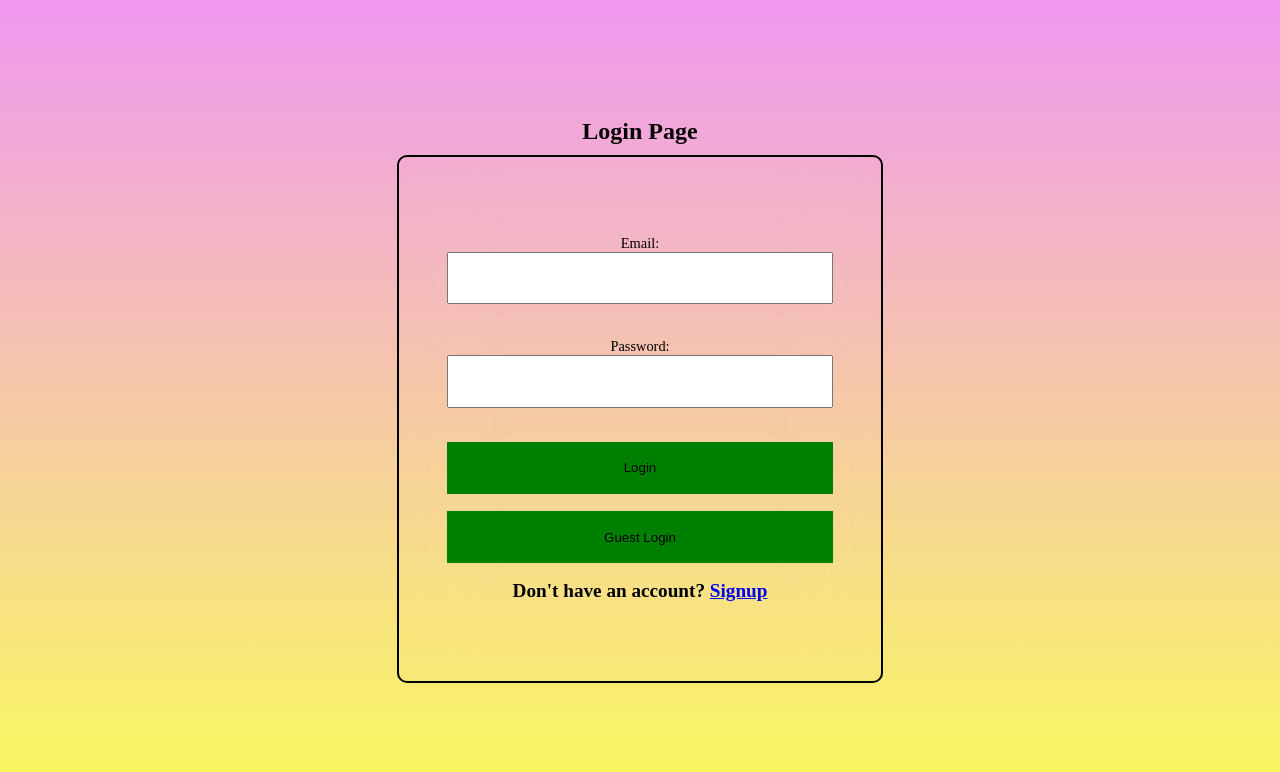
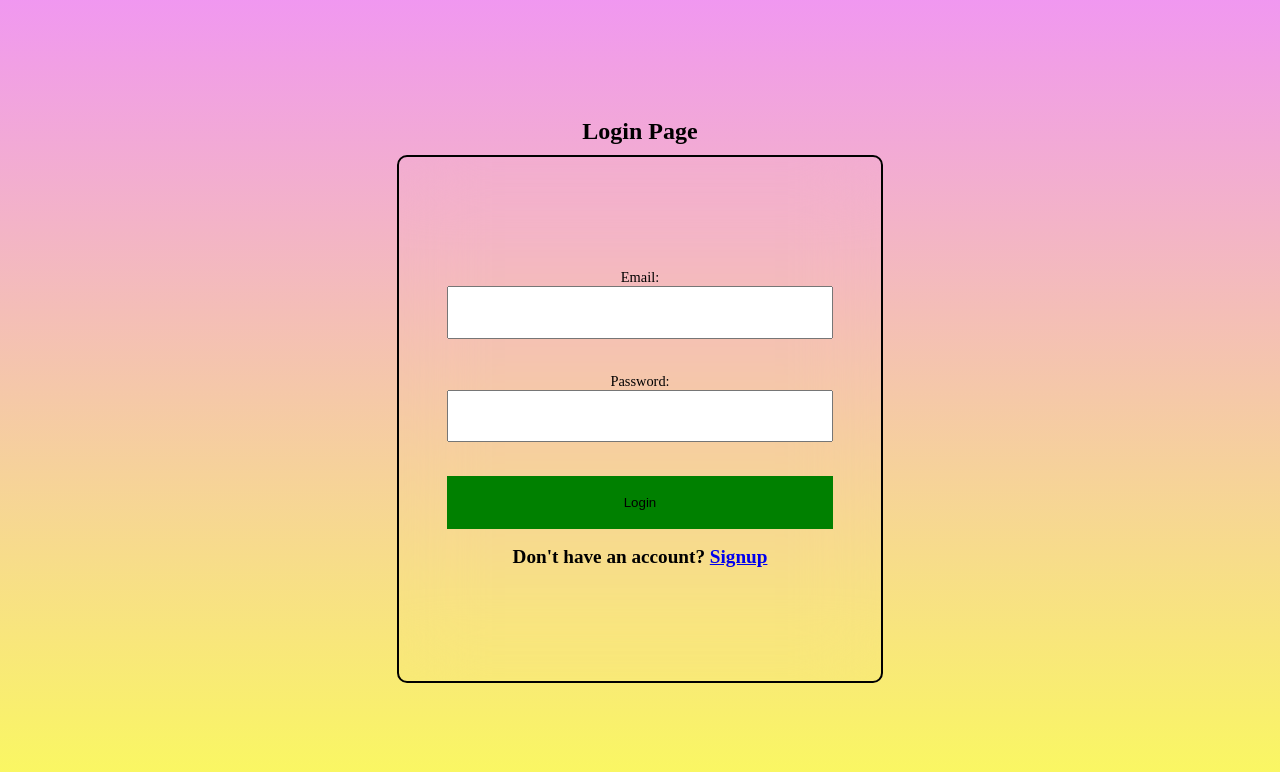
Before and after one commit to pujithadev123/JAVASCRIPTPROJECT, a plain HTML site: page login/index.html in a window 1280 px wide. Drawn offline with Linux system fonts and the light colour scheme.

Commit message:
changes are commited

```diff
--- a/login/index.html
+++ b/login/index.html
@@ -20,7 +20,6 @@
 
 
     <button type="submit">Login</button><br>
-    <button type="submit"><a href="../code/index.html" id="guest">Guest Login</a></button><br>
     <h3 id="text">Don't have an account? <a href="../signup/index.html">Signup</a> </h3>
 
   </form>
```
Also changed, not shown: signup/index.html (+1 -0 lines).
